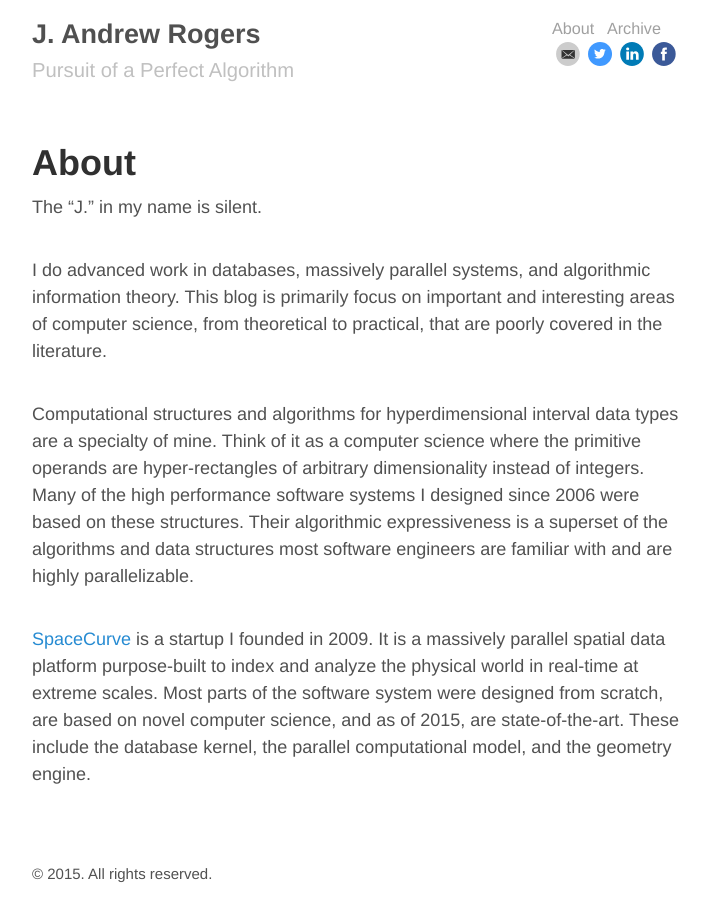
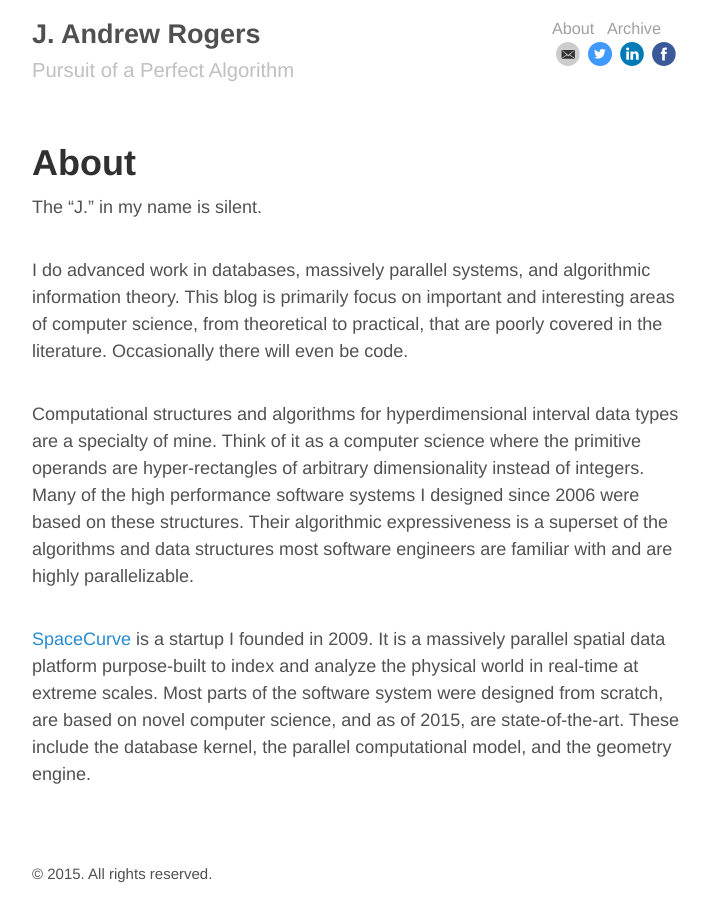
Before and after one commit to jandrewrogers/jandrewrogers.github.io, a Jekyll site: the page built from about.md, in a window 1280 px wide. Shown: the whole page, without its empty margins (284-994 px from the left). Built offline with Jekyll 4.4.1, drawn with Linux system fonts in a browser that asks for light colours.

Commit message:
about edit

```diff
--- a/about.md
+++ b/about.md
@@ -6,7 +6,7 @@
 
 The "J." in my name is silent.
 
-I do advanced work in databases, massively parallel systems, and algorithmic information theory. This blog is primarily focus on important and interesting areas of computer science, from theoretical to practical, that are poorly covered in the literature.
+I do advanced work in databases, massively parallel systems, and algorithmic information theory. This blog is primarily focus on important and interesting areas of computer science, from theoretical to practical, that are poorly covered in the literature. Occasionally there will even be code.
 
 Computational structures and algorithms for hyperdimensional interval data types are a specialty of mine. Think of it as a computer science where the primitive operands are hyper-rectangles of arbitrary dimensionality instead of integers. Many of the high performance software systems I designed since 2006 were based on these structures. Their algorithmic expressiveness is a superset of the algorithms and data structures most software engineers are familiar with and are highly parallelizable.
 
```
